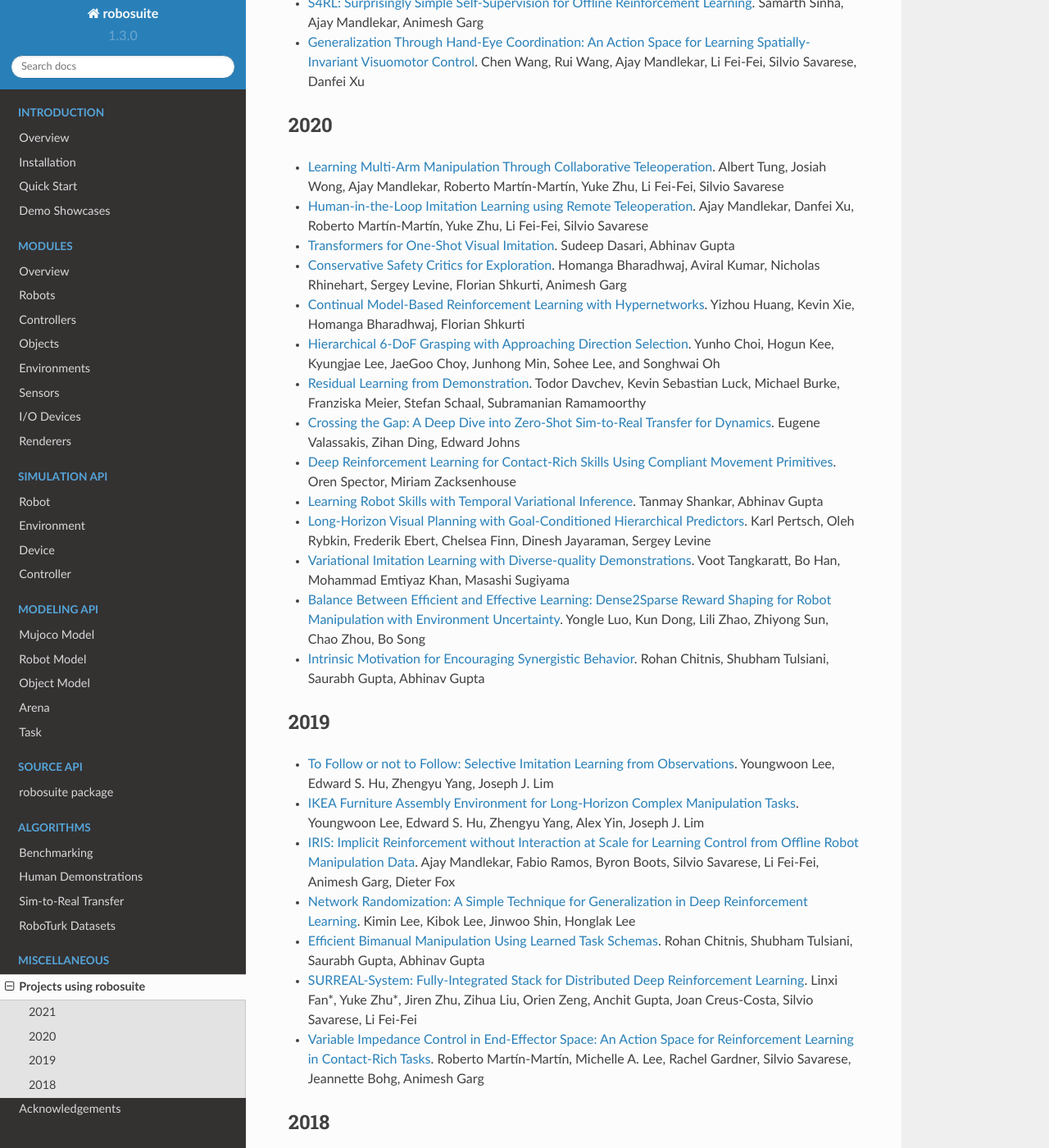
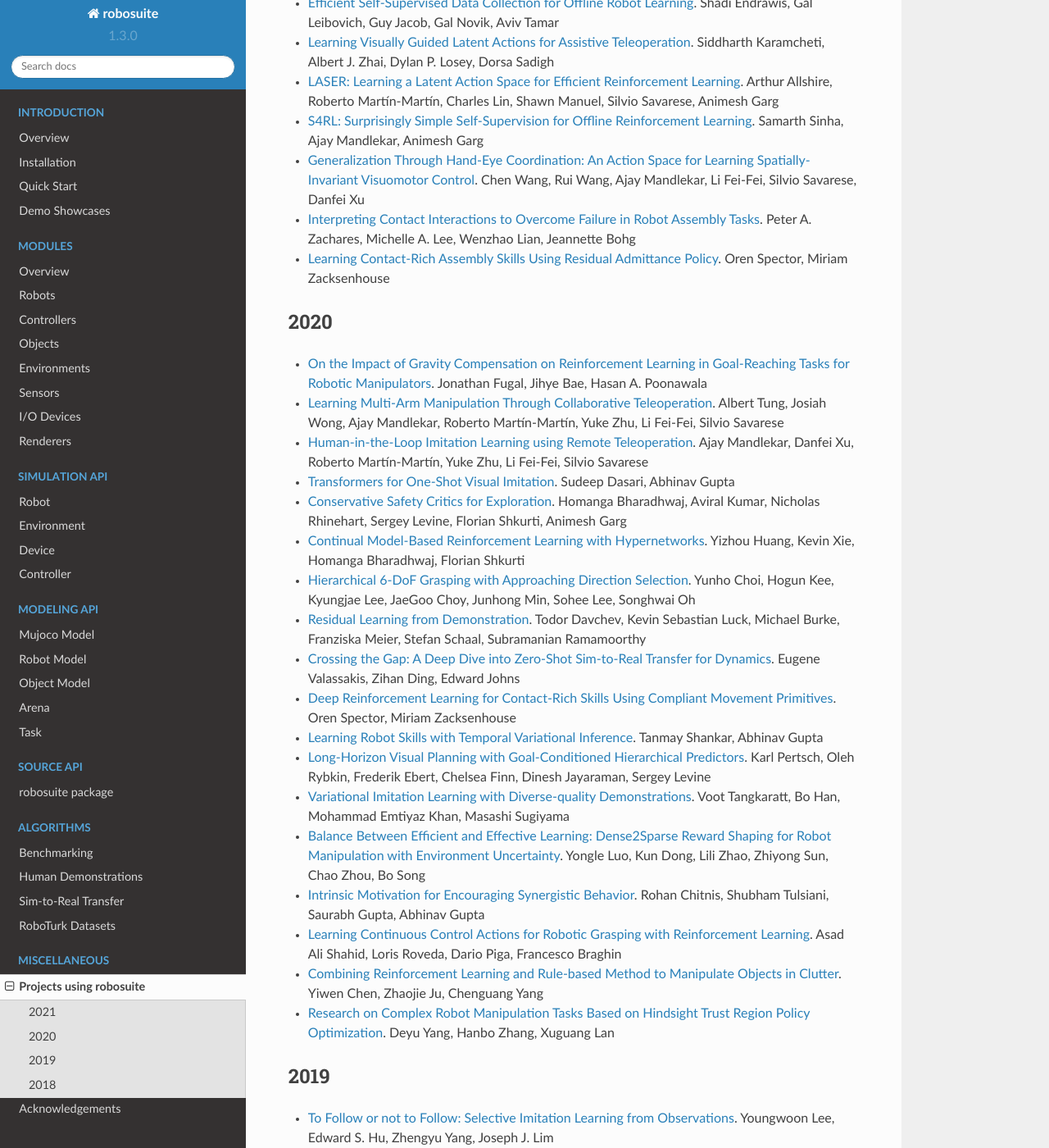
Before and after one commit to ARISE-Initiative/robosuite, a Sphinx documentation site: the page built from docs/references.md, in a window 1280 px wide and 1400 px high, scrolled down 1088 px. Shown: the whole window at 82% size. Built offline with Sphinx 7.4.7 and the Read the Docs theme 2.0.0, drawn with Linux system fonts in a browser that asks for light colours; some of the changed text lies outside the part shown.

```diff
--- a/docs/references.md
+++ b/docs/references.md
@@ -8,6 +8,7 @@
 - [V-MAO: Generative Modeling for Multi-Arm Manipulation of Articulated Objects](https://arxiv.org/abs/2111.03987). Xingyu Liu, Kris M. Kitani
 - [Koopman Q-learning: Offline Reinforcement Learning via Symmetries of Dynamics](https://arxiv.org/abs/2111.01365). Matthias Weissenbacher, Samarth Sinha, Animesh Garg, Yoshinobu Kawahara
 - [Validate on Sim, Detect on Real -- Model Selection for Domain Randomization](https://arxiv.org/abs/2111.00765). Gal Leibovich, Guy Jacob, Shadi Endrawis, Gal Novik, Aviv Tamar
+- [Accelerating Robotic Reinforcement Learning via Parameterized Action Primitives](https://arxiv.org/abs/2110.15360). Murtaza Dalal, Deepak Pathak, Ruslan Salakhutdinov
 - [Towards More Generalizable One-shot Visual Imitation Learning](https://arxiv.org/abs/2110.13423). Zhao Mandi, Fangchen Liu, Kimin Lee, Pieter Abbeel
 - [Decentralized Multi-Agent Control of a Manipulator in Continuous Task Learning](https://www.mdpi.com/2076-3417/11/21/10227). Asad Ali Shahid, Jorge Said Vidal Sesin, Damjan Pecioski, Francesco Braghin, Dario Piga, Loris Roveda
 - [Augmenting Reinforcement Learning with Behavior Primitives for Diverse Manipulation Tasks](https://arxiv.org/abs/2110.03655). Soroush Nasiriany, Huihan Liu, Yuke Zhu
@@ -18,20 +19,25 @@
 - [Multi-Modal Mutual Information (MuMMI) Training for Robust Self-Supervised Deep Reinforcement Learning](https://arxiv.org/abs/2107.02339). Kaiqi Chen, Yong Lee, Harold Soh
 - [SECANT: Self-Expert Cloning for Zero-Shot Generalization of Visual Policies](https://arxiv.org/abs/2106.09678). Linxi Fan, Guanzhi Wang, De-An Huang, Zhiding Yu, Li Fei-Fei, Yuke Zhu, Anima Anandkumar
 - [What Can I Do Here? Learning New Skills by Imagining Visual Affordances](https://arxiv.org/abs/2106.00671). Alexander Khazatsky, Ashvin Nair, Daniel Jing, Sergey Levine
+- [Calibration-Free Monocular Vision-Based Robot Manipulations With Occlusion Awareness](https://ieeexplore.ieee.org/stamp/stamp.jsp?arnumber=9439456). Yongle Luo, Kun Dong, Lili Zhao, Zhiyong Sun, Erkang Cheng, Honglin Kan, Chao Zhou, Bo Song
 - [Learning a Skill-sequence-dependent Policy for Long-horizon Manipulation Tasks](https://arxiv.org/abs/2105.05484). Zhihao Li, Zhenglong Sun, Jionglong Su, Jiaming Zhang
 - [Efficient Self-Supervised Data Collection for Offline Robot Learning](https://arxiv.org/abs/2105.04607). Shadi Endrawis, Gal Leibovich, Guy Jacob, Gal Novik, Aviv Tamar
+- [Learning Visually Guided Latent Actions for Assistive Teleoperation](https://arxiv.org/abs/2105.00580). Siddharth Karamcheti, Albert J. Zhai, Dylan P. Losey, Dorsa Sadigh
 - [LASER: Learning a Latent Action Space for Efficient Reinforcement Learning](https://arxiv.org/abs/2103.15793). Arthur Allshire, Roberto Martín-Martín, Charles Lin, Shawn Manuel, Silvio Savarese, Animesh Garg
 - [S4RL: Surprisingly Simple Self-Supervision for Offline Reinforcement Learning](https://arxiv.org/abs/2103.06326). Samarth Sinha, Ajay Mandlekar, Animesh Garg
 - [Generalization Through Hand-Eye Coordination: An Action Space for Learning Spatially-Invariant Visuomotor Control](https://arxiv.org/abs/2103.00375). Chen Wang, Rui Wang, Ajay Mandlekar, Li Fei-Fei, Silvio Savarese, Danfei Xu
+- [Interpreting Contact Interactions to Overcome Failure in Robot Assembly Tasks](https://arxiv.org/abs/2101.02725). Peter A. Zachares, Michelle A. Lee, Wenzhao Lian, Jeannette Bohg
+- [Learning Contact-Rich Assembly Skills Using Residual Admittance Policy](https://ieeexplore.ieee.org/document/9636547). Oren Spector, Miriam Zacksenhouse
 
 ## 2020
 
+- [On the Impact of Gravity Compensation on Reinforcement Learning in Goal-Reaching Tasks for Robotic Manipulators](https://www.mdpi.com/2218-6581/10/1/46). Jonathan Fugal, Jihye Bae, Hasan A. Poonawala
 - [Learning Multi-Arm Manipulation Through Collaborative Teleoperation](https://arxiv.org/abs/2012.06738). Albert Tung, Josiah Wong, Ajay Mandlekar, Roberto Martín-Martín, Yuke Zhu, Li Fei-Fei, Silvio Savarese
 - [Human-in-the-Loop Imitation Learning using Remote Teleoperation](https://arxiv.org/abs/2012.06733). Ajay Mandlekar, Danfei Xu, Roberto Martín-Martín, Yuke Zhu, Li Fei-Fei, Silvio Savarese
 - [Transformers for One-Shot Visual Imitation](https://arxiv.org/abs/2011.05970). Sudeep Dasari, Abhinav Gupta
 - [Conservative Safety Critics for Exploration](https://arxiv.org/abs/2010.14497). Homanga Bharadhwaj, Aviral Kumar, Nicholas Rhinehart, Sergey Levine, Florian Shkurti, Animesh Garg
 - [Continual Model-Based Reinforcement Learning with Hypernetworks](https://arxiv.org/abs/2009.11997). Yizhou Huang, Kevin Xie, Homanga Bharadhwaj, Florian Shkurti
-- [Hierarchical 6-DoF Grasping with Approaching Direction Selection](http://rllab.snu.ac.kr/publications/papers/2020_icra_gads.pdf). Yunho Choi, Hogun Kee, Kyungjae Lee, JaeGoo Choy, Junhong Min, Sohee Lee, and Songhwai Oh
+- [Hierarchical 6-DoF Grasping with Approaching Direction Selection](http://rllab.snu.ac.kr/publications/papers/2020_icra_gads.pdf). Yunho Choi, Hogun Kee, Kyungjae Lee, JaeGoo Choy, Junhong Min, Sohee Lee, Songhwai Oh
 - [Residual Learning from Demonstration](https://arxiv.org/abs/2008.07682). Todor Davchev, Kevin Sebastian Luck, Michael Burke, Franziska Meier, Stefan Schaal, Subramanian Ramamoorthy
 - [Crossing the Gap: A Deep Dive into Zero-Shot Sim-to-Real Transfer for Dynamics](https://arxiv.org/abs/2008.06686). Eugene Valassakis, Zihan Ding, Edward Johns
 - [Deep Reinforcement Learning for Contact-Rich Skills Using Compliant Movement Primitives](https://arxiv.org/abs/2008.13223). Oren Spector, Miriam Zacksenhouse
@@ -40,6 +46,9 @@
 - [Variational Imitation Learning with Diverse-quality Demonstrations](https://proceedings.icml.cc/static/paper_files/icml/2020/577-Paper.pdf). Voot Tangkaratt, Bo Han, Mohammad Emtiyaz Khan, Masashi Sugiyama
 - [Balance Between Efficient and Effective Learning: Dense2Sparse Reward Shaping for Robot Manipulation with Environment Uncertainty](https://arxiv.org/abs/2003.02740). Yongle Luo, Kun Dong, Lili Zhao, Zhiyong Sun, Chao Zhou, Bo Song
 - [Intrinsic Motivation for Encouraging Synergistic Behavior](https://arxiv.org/abs/2002.05189). Rohan Chitnis, Shubham Tulsiani, Saurabh Gupta, Abhinav Gupta
+- [Learning Continuous Control Actions for Robotic Grasping with Reinforcement Learning](https://ieeexplore.ieee.org/document/9282951). Asad Ali Shahid, Loris Roveda, Dario Piga, Francesco Braghin
+- [Combining Reinforcement Learning and Rule-based Method to Manipulate Objects in Clutter](https://ieeexplore.ieee.org/document/9207153). Yiwen Chen, Zhaojie Ju, Chenguang Yang
+- [Research on Complex Robot Manipulation Tasks Based on Hindsight Trust Region Policy Optimization](https://ieeexplore.ieee.org/document/9327251). Deyu Yang, Hanbo Zhang, Xuguang Lan
 
 ## 2019
 
@@ -49,6 +58,7 @@
 - [Network Randomization: A Simple Technique for Generalization in Deep Reinforcement Learning](https://arxiv.org/abs/1910.05396). Kimin Lee, Kibok Lee, Jinwoo Shin, Honglak Lee
 - [Efficient Bimanual Manipulation Using Learned Task Schemas](https://arxiv.org/abs/1909.13874). Rohan Chitnis, Shubham Tulsiani, Saurabh Gupta, Abhinav Gupta
 - [SURREAL-System: Fully-Integrated Stack for Distributed Deep Reinforcement Learning](https://arxiv.org/abs/1909.12989). Linxi Fan\*, Yuke Zhu\*, Jiren Zhu, Zihua Liu, Orien Zeng, Anchit Gupta, Joan Creus-Costa, Silvio Savarese, Li Fei-Fei
+- [Memory Based Trajectory-conditioned Policies for Learning from Sparse Rewards](https://arxiv.org/abs/1907.10247). Yijie Guo, Jongwook Choi, Marcin Moczulski, Shengyu Feng, Samy Bengio, Mohammad Norouzi, Honglak Lee
 - [Variable Impedance Control in End-Effector Space: An Action Space for Reinforcement Learning in Contact-Rich Tasks](https://arxiv.org/abs/1906.08880). Roberto Martín-Martín, Michelle A. Lee, Rachel Gardner, Silvio Savarese, Jeannette Bohg, Animesh Garg
 
 ## 2018
```
